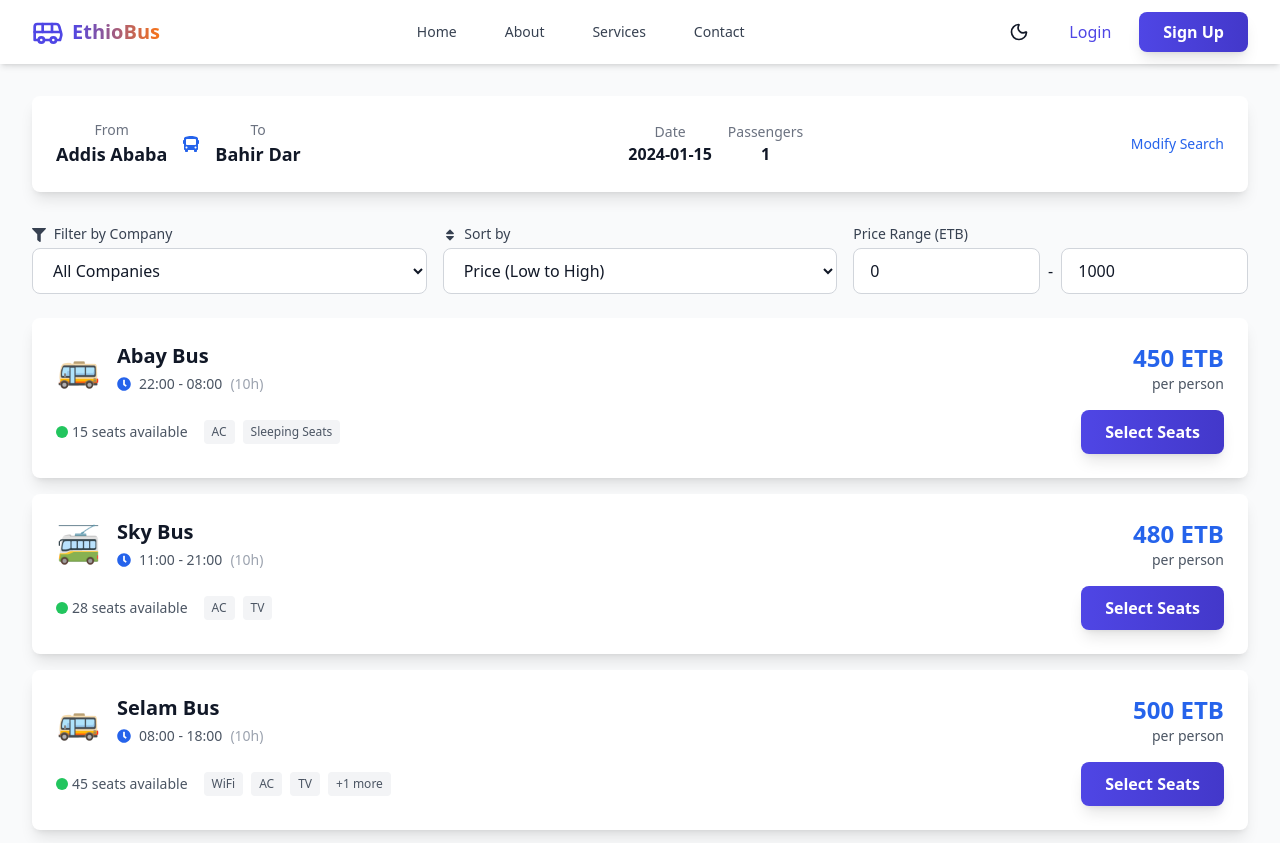
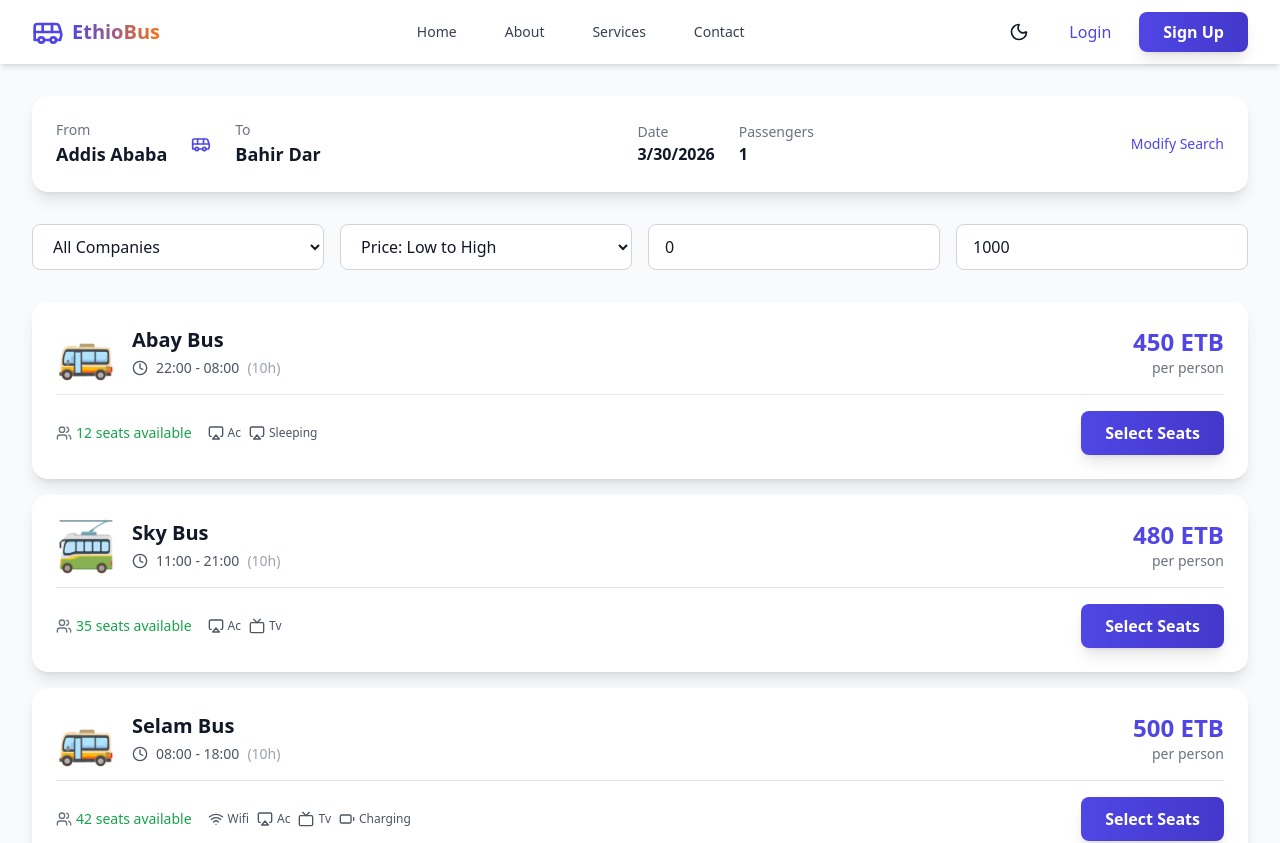
Before and after one commit to biruk2116/Bus-ticketing, a React (Vite) app in the folder frontend/: page /buses in a window 1280 px wide. Shown: the top 843 px of the page. Built offline with nearby package versions, Linux system fonts and the light colour scheme.

Commit message:
updating seat

```diff
--- a/frontend/src/components/BusList.jsx
+++ b/frontend/src/components/BusList.jsx
@@ -1,29 +1,39 @@
-// frontend/src/components/BusList.jsx
-import React, { useState, useEffect } from 'react';
-import { motion, AnimatePresence } from 'framer-motion';
-import { useLocation, useNavigate } from 'react-router-dom';
-import { FaBus, FaClock, FaMoneyBillWave, FaFilter, FaSort } from 'react-icons/fa';
+// src/components/BusList.jsx
+import React, { useState, useEffect } from 'react'
+import { motion, AnimatePresence } from 'framer-motion'
+import { useLocation, useNavigate } from 'react-router-dom'
+import {
+  Bus,
+  Clock,
+  MapPin,
+  Users,
+  Filter,
+  ArrowUpDown,
+  Wifi,
+  Tv,
+  Coffee,
+  Battery,
+  Airplay
+} from 'lucide-react'
+import toast from 'react-hot-toast'
 
 const BusList = () => {
-  const location = useLocation();
-  const navigate = useNavigate();
-  const searchParams = location.state || { from: 'Addis Ababa', to: 'Bahir Dar', date: '2024-01-15', passengers: 1 };
+  const location = useLocation()
+  const navigate = useNavigate()
+  const searchParams = location.state || { from: 'Addis Ababa', to: 'Bahir Dar', date: new Date(), passengers: 1 }
 
-  const [buses, setBuses] = useState([]);
-  const [filteredBuses, setFilteredBuses] = useState([]);
-  const [loading, setLoading] = useState(true);
+  const [buses, setBuses] = useState([])
+  const [filteredBuses, setFilteredBuses] = useState([])
+  const [loading, setLoading] = useState(true)
   const [filters, setFilters] = useState({
-    priceRange: { min: 0, max: 1000 },
-    timeRange: 'all',
-    company: 'all'
-  });
-  const [sortBy, setSortBy] = useState('price');
+    company: 'all',
+    minPrice: 0,
+    maxPrice: 1000,
+    sortBy: 'price'
+  })
 
   // Mock bus data
   useEffect(() => {
-    setLoading(true);
-    // Simulate API call
-    setTimeout(() => {
     const mockBuses = [
       {
         id: 1,
@@ -33,9 +43,9 @@ const BusList = () => {
         arrival: '18:00',
         duration: '10h',
         price: 500,
-          availableSeats: 45,
+        availableSeats: 42,
         totalSeats: 52,
-          amenities: ['WiFi', 'AC', 'TV', 'Snacks']
+        amenities: ['wifi', 'ac', 'tv', 'charging']
       },
       {
         id: 2,
@@ -45,9 +55,9 @@ const BusList = () => {
         arrival: '19:30',
         duration: '10h',
         price: 550,
-          availableSeats: 32,
+        availableSeats: 28,
         totalSeats: 48,
-          amenities: ['WiFi', 'AC', 'Power Outlets']
+        amenities: ['wifi', 'ac', 'charging']
       },
       {
         id: 3,
@@ -57,9 +67,9 @@ const BusList = () => {
         arrival: '21:00',
         duration: '10h',
         price: 480,
-          availableSeats: 28,
+        availableSeats: 35,
         totalSeats: 50,
-          amenities: ['AC', 'TV']
+        amenities: ['ac', 'tv']
       },
       {
         id: 4,
@@ -69,9 +79,9 @@ const BusList = () => {
         arrival: '00:00',
         duration: '10h',
         price: 600,
-          availableSeats: 52,
+        availableSeats: 48,
         totalSeats: 60,
-          amenities: ['WiFi', 'AC', 'TV', 'Meals', 'Charging']
+        amenities: ['wifi', 'ac', 'tv', 'snacks', 'charging']
       },
       {
         id: 5,
@@ -81,95 +91,101 @@ const BusList = () => {
         arrival: '08:00',
         duration: '10h',
         price: 450,
-          availableSeats: 15,
+        availableSeats: 12,
         totalSeats: 44,
-          amenities: ['AC', 'Sleeping Seats']
+        amenities: ['ac', 'sleeping']
       }
-      ];
-      setBuses(mockBuses);
-      setFilteredBuses(mockBuses);
-      setLoading(false);
-    }, 1500);
-  }, []);
+    ]
 
-  // Filter and sort buses
+    setTimeout(() => {
+      setBuses(mockBuses)
+      setFilteredBuses(mockBuses)
+      setLoading(false)
+    }, 1000)
+  }, [])
+
   useEffect(() => {
-    let filtered = [...buses];
+    let filtered = [...buses]
 
-    // Apply filters
     if (filters.company !== 'all') {
-      filtered = filtered.filter(bus => bus.company === filters.company);
+      filtered = filtered.filter(bus => bus.company === filters.company)
     }
 
-    filtered = filtered.filter(bus => bus.price >= filters.priceRange.min && bus.price <= filters.priceRange.max);
+    filtered = filtered.filter(bus =>
+      bus.price >= filters.minPrice && bus.price <= filters.maxPrice
+    )
 
-    // Apply sorting
     filtered.sort((a, b) => {
-      switch(sortBy) {
-        case 'price':
-          return a.price - b.price;
-        case 'departure':
-          return a.departure.localeCompare(b.departure);
-        case 'available':
-          return b.availableSeats - a.availableSeats;
-        default:
-          return 0;
+      if (filters.sortBy === 'price') return a.price - b.price
+      if (filters.sortBy === 'price-desc') return b.price - a.price
+      if (filters.sortBy === 'departure') return a.departure.localeCompare(b.departure)
+      if (filters.sortBy === 'seats') return b.availableSeats - a.availableSeats
+      return 0
+    })
+
+    setFilteredBuses(filtered)
+  }, [buses, filters])
+
+  const getAmenityIcon = (amenity) => {
+    switch(amenity) {
+      case 'wifi': return <Wifi className="h-4 w-4" />
+      case 'tv': return <Tv className="h-4 w-4" />
+      case 'snacks': return <Coffee className="h-4 w-4" />
+      case 'charging': return <Battery className="h-4 w-4" />
+      default: return <Airplay className="h-4 w-4" />
     }
-    });
-
-    setFilteredBuses(filtered);
-  }, [buses, filters, sortBy]);
+  }
 
   const handleSelectBus = (bus) => {
-    navigate(`/seat-selection/${bus.id}`, { state: { bus, passengers: searchParams.passengers } });
-  };
+    if (bus.availableSeats === 0) {
+      toast.error('No seats available on this bus')
+      return
+    }
+    navigate(`/seats/${bus.id}`, { state: { bus, passengers: searchParams.passengers } })
+  }
 
   return (
-    <div className="min-h-screen bg-gray-50 py-8 px-4 sm:px-6 lg:px-8">
+    <div className="min-h-screen bg-gray-50 dark:bg-gray-900 py-8 px-4 sm:px-6 lg:px-8">
       <div className="max-w-7xl mx-auto">
-        {/* Search Summary */}
+        {/* Search Summary Card */}
         <motion.div
           initial={{ opacity: 0, y: -20 }}
           animate={{ opacity: 1, y: 0 }}
-          className="bg-white rounded-lg shadow-lg p-6 mb-8"
+          className="bg-white dark:bg-gray-800 rounded-2xl shadow-lg p-6 mb-8"
         >
-          <div className="flex flex-wrap items-center justify-between">
-            <div className="flex items-center space-x-4">
-              <div className="text-center">
-                <p className="text-sm text-gray-500">From</p>
-                <p className="font-bold text-lg">{searchParams.from}</p>
+          <div className="flex flex-wrap items-center justify-between gap-4">
+            <div className="flex items-center space-x-6">
+              <div>
+                <p className="text-sm text-gray-500 dark:text-gray-400">From</p>
+                <p className="font-semibold text-lg">{searchParams.from}</p>
               </div>
-              <FaBus className="text-blue-600" />
-              <div className="text-center">
-                <p className="text-sm text-gray-500">To</p>
-                <p className="font-bold text-lg">{searchParams.to}</p>
+              <Bus className="h-5 w-5 text-primary-600" />
+              <div>
+                <p className="text-sm text-gray-500 dark:text-gray-400">To</p>
+                <p className="font-semibold text-lg">{searchParams.to}</p>
               </div>
             </div>
-            <div className="flex items-center space-x-4">
-              <div className="text-center">
-                <p className="text-sm text-gray-500">Date</p>
-                <p className="font-bold">{searchParams.date}</p>
+            <div className="flex items-center space-x-6">
+              <div>
+                <p className="text-sm text-gray-500 dark:text-gray-400">Date</p>
+                <p className="font-semibold">{new Date(searchParams.date).toLocaleDateString()}</p>
               </div>
-              <div className="text-center">
-                <p className="text-sm text-gray-500">Passengers</p>
-                <p className="font-bold">{searchParams.passengers}</p>
+              <div>
+                <p className="text-sm text-gray-500 dark:text-gray-400">Passengers</p>
+                <p className="font-semibold">{searchParams.passengers}</p>
               </div>
             </div>
             <button
               onClick={() => navigate('/search')}
-              className="text-blue-600 hover:text-blue-800 text-sm font-medium"
+              className="text-primary-600 hover:text-primary-700 text-sm font-medium"
             >
               Modify Search
             </button>
           </div>
         </motion.div>
 
-        {/* Filters and Sort */}
-        <div className="flex flex-wrap gap-4 mb-6">
-          <div className="flex-1 min-w-[200px]">
-            <label className="block text-sm font-medium text-gray-700 mb-1">
-              <FaFilter className="inline mr-1" /> Filter by Company
-            </label>
+        {/* Filters Bar */}
+        <div className="grid grid-cols-1 md:grid-cols-4 gap-4 mb-8">
           <select
             value={filters.company}
             onChange={(e) => setFilters({ ...filters, company: e.target.value })}
@@ -182,55 +198,43 @@ const BusList = () => {
             <option value="Golden Bus">Golden Bus</option>
             <option value="Abay Bus">Abay Bus</option>
           </select>
-          </div>
 
-          <div className="flex-1 min-w-[200px]">
-            <label className="block text-sm font-medium text-gray-700 mb-1">
-              <FaSort className="inline mr-1" /> Sort by
-            </label>
           <select
-              value={sortBy}
-              onChange={(e) => setSortBy(e.target.value)}
+            value={filters.sortBy}
+            onChange={(e) => setFilters({ ...filters, sortBy: e.target.value })}
             className="input-field"
           >
-              <option value="price">Price (Low to High)</option>
+            <option value="price">Price: Low to High</option>
+            <option value="price-desc">Price: High to Low</option>
             <option value="departure">Departure Time</option>
-              <option value="available">Available Seats</option>
+            <option value="seats">Available Seats</option>
           </select>
-          </div>
 
-          <div className="flex-1 min-w-[200px]">
-            <label className="block text-sm font-medium text-gray-700 mb-1">
-              Price Range (ETB)
-            </label>
-            <div className="flex items-center space-x-2">
           <input
             type="number"
-                min="0"
-                max="1000"
-                value={filters.priceRange.min}
-                onChange={(e) => setFilters({ ...filters, priceRange: { ...filters.priceRange, min: parseInt(e.target.value) } })}
+            placeholder="Min Price"
+            value={filters.minPrice}
+            onChange={(e) => setFilters({ ...filters, minPrice: parseInt(e.target.value) || 0 })}
             className="input-field"
-                placeholder="Min"
           />
-              <span>-</span>
+
           <input
             type="number"
-                min="0"
-                max="1000"
-                value={filters.priceRange.max}
-                onChange={(e) => setFilters({ ...filters, priceRange: { ...filters.priceRange, max: parseInt(e.target.value) } })}
+            placeholder="Max Price"
+            value={filters.maxPrice}
+            onChange={(e) => setFilters({ ...filters, maxPrice: parseInt(e.target.value) || 1000 })}
             className="input-field"
-                placeholder="Max"
           />
-            </div>
-          </div>
         </div>
 
         {/* Bus List */}
         {loading ? (
-          <div className="flex justify-center items-center h-64">
-            <div className="animate-spin rounded-full h-16 w-16 border-t-2 border-b-2 border-blue-600"></div>
+          <div className="space-y-4">
+            {[1, 2, 3].map(i => (
+              <div key={i} className="bg-white dark:bg-gray-800 rounded-2xl p-6 animate-pulse">
+                <div className="h-24 bg-gray-200 dark:bg-gray-700 rounded"></div>
+              </div>
+            ))}
           </div>
         ) : (
           <AnimatePresence>
@@ -240,8 +244,13 @@ const BusList = () => {
                 animate={{ opacity: 1 }}
                 className="text-center py-12"
               >
-                <h3 className="text-2xl font-bold text-gray-900 mb-2">No Buses Found</h3>
-                <p className="text-gray-600">Try adjusting your filters or search for different dates</p>
+                <Bus className="h-16 w-16 text-gray-400 mx-auto mb-4" />
+                <h3 className="text-2xl font-bold text-gray-900 dark:text-white mb-2">
+                  No Buses Found
+                </h3>
+                <p className="text-gray-600 dark:text-gray-400">
+                  Try adjusting your filters or search for different dates
+                </p>
               </motion.div>
             ) : (
               filteredBuses.map((bus, index) => (
@@ -250,17 +259,20 @@ const BusList = () => {
                   initial={{ opacity: 0, y: 20 }}
                   animate={{ opacity: 1, y: 0 }}
                   exit={{ opacity: 0, y: -20 }}
-                  transition={{ delay: index * 0.1 }}
-                  className="bg-white rounded-lg shadow-lg hover:shadow-xl transition-shadow duration-300 mb-4 overflow-hidden"
+                  transition={{ delay: index * 0.05 }}
+                  whileHover={{ y: -4 }}
+                  className="bg-white dark:bg-gray-800 rounded-2xl shadow-lg hover:shadow-xl transition-all duration-300 mb-4 overflow-hidden"
                 >
                   <div className="p-6">
-                    <div className="flex flex-wrap items-center justify-between">
+                    <div className="flex flex-wrap items-center justify-between gap-4">
                       <div className="flex items-center space-x-4">
-                        <div className="text-4xl">{bus.logo}</div>
+                        <div className="text-5xl">{bus.logo}</div>
                         <div>
-                          <h3 className="text-xl font-bold text-gray-900">{bus.company}</h3>
-                          <div className="flex items-center space-x-2 text-sm text-gray-600 mt-1">
-                            <FaClock className="text-blue-600" />
+                          <h3 className="text-xl font-bold text-gray-900 dark:text-white">
+                            {bus.company}
+                          </h3>
+                          <div className="flex items-center space-x-2 text-sm text-gray-600 dark:text-gray-400 mt-1">
+                            <Clock className="h-4 w-4" />
                             <span>{bus.departure} - {bus.arrival}</span>
                             <span className="text-gray-400">({bus.duration})</span>
                           </div>
@@ -268,35 +280,32 @@ const BusList = () => {
                       </div>
 
                       <div className="text-right">
-                        <div className="text-2xl font-bold text-blue-600">
+                        <div className="text-2xl font-bold text-primary-600">
                           {bus.price} ETB
                         </div>
-                        <div className="text-sm text-gray-600">
-                          per person
-                        </div>
+                        <div className="text-sm text-gray-500">per person</div>
                       </div>
                     </div>
 
-                    <div className="mt-4 flex flex-wrap items-center justify-between">
-                      <div className="flex items-center space-x-4">
+                    <div className="mt-4 pt-4 border-t dark:border-gray-700">
+                      <div className="flex flex-wrap items-center justify-between gap-4">
+                        <div className="flex flex-wrap items-center gap-4">
                           <div className="flex items-center space-x-1">
-                          <div className={`w-3 h-3 rounded-full ${bus.availableSeats > 10 ? 'bg-green-500' : 'bg-orange-500'}`}></div>
-                          <span className="text-sm text-gray-600">
+                            <Users className="h-4 w-4 text-gray-500" />
+                            <span className={`text-sm font-medium ${
+                              bus.availableSeats > 10 ? 'text-green-600' : 'text-orange-600'
+                            }`}>
                               {bus.availableSeats} seats available
                             </span>
                           </div>
 
                           <div className="flex flex-wrap gap-2">
-                          {bus.amenities.slice(0, 3).map((amenity, i) => (
-                            <span key={i} className="text-xs bg-gray-100 text-gray-600 px-2 py-1 rounded">
-                              {amenity}
-                            </span>
+                            {bus.amenities.map((amenity, i) => (
+                              <div key={i} className="flex items-center space-x-1 text-xs text-gray-600 dark:text-gray-400">
+                                {getAmenityIcon(amenity)}
+                                <span className="capitalize">{amenity}</span>
+                              </div>
                             ))}
-                          {bus.amenities.length > 3 && (
-                            <span className="text-xs bg-gray-100 text-gray-600 px-2 py-1 rounded">
-                              +{bus.amenities.length - 3} more
-                            </span>
-                          )}
                           </div>
                         </div>
 
@@ -304,10 +313,12 @@ const BusList = () => {
                           whileHover={{ scale: 1.05 }}
                           whileTap={{ scale: 0.95 }}
                           onClick={() => handleSelectBus(bus)}
-                        className="btn-primary"
+                          disabled={bus.availableSeats === 0}
+                          className="btn-primary disabled:opacity-50 disabled:cursor-not-allowed"
                         >
                           Select Seats
                         </motion.button>
+                      </div>
                     </div>
                   </div>
                 </motion.div>
@@ -317,7 +328,7 @@ const BusList = () => {
         )}
       </div>
     </div>
-  );
-};
+  )
+}
 
-export default BusList;
+export default BusList
```
Also changed, not shown: frontend/package.json (+8 -6 lines). Lines whose indentation alone changed are shown as unchanged.
